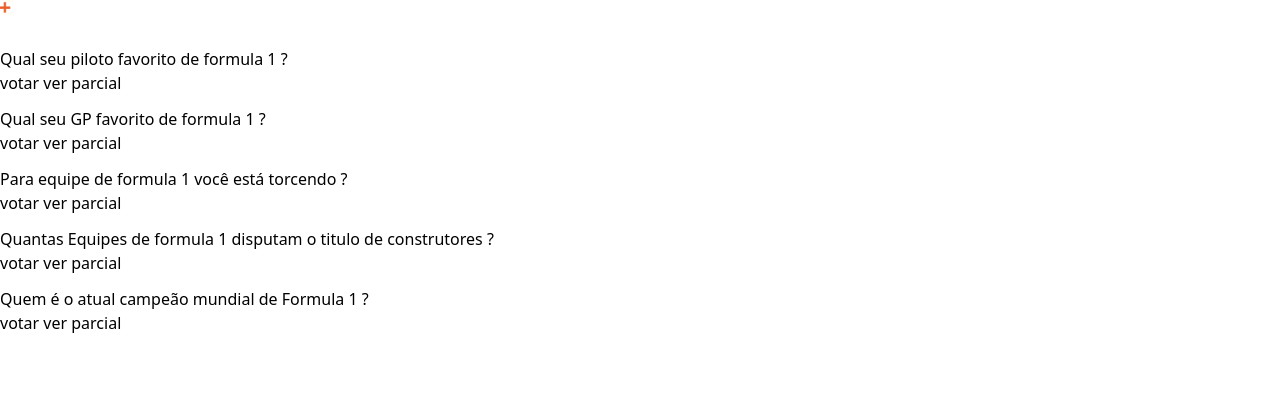
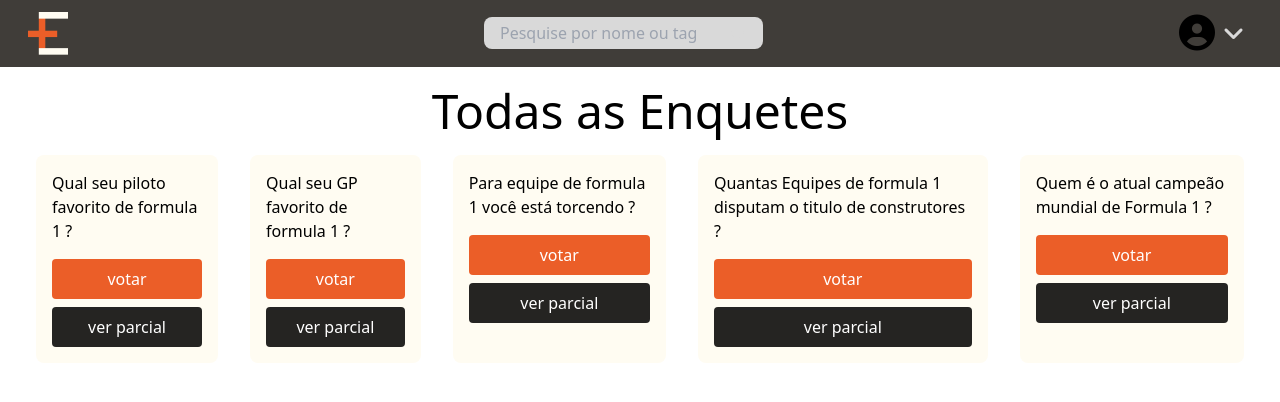
Before and after one commit to Tonny-Weslley/TADS-DSWeb, a Django app: page / in a window 1280 px wide. Shown: the top 402 px of the page. Run offline with Django 4.2, Linux system fonts and the light colour scheme; data comes from the database, SQL or seed files in the repository; some libraries are stand-ins or nearby versions.

Commit message:
adicionando enquetes na home

```diff
--- /dev/null
+++ b/enquetes/static/enquetes/css/main-style.css
@@ -0,0 +1,37 @@
+:root{
+
+    --primary-color: #EB5E28;
+    --secundary-color: #FFFCF2;
+    --grey: #D9D9D9;
+    --cream: #CCC5B9;
+    --light-black: #403D39;
+    --black: #252422;
+}
+
+.background-color-primary{
+    background-color: var(--primary-color);
+}
+
+.background-color-secundary{
+    background-color: var(--secundary-color);
+}
+
+.background-cream{
+    background-color: var(--cream);
+}
+
+.background-light-black{
+    background-color: var(--light-black);
+}
+
+.background-black{
+    background-color: var(--black);
+}
+
+.background-grey{
+    background-color: var(--grey);
+}
+
+.text-grey{
+    color: var(--grey);
+}
--- a/enquetes/templates/enquetes/pages/index.html
+++ b/enquetes/templates/enquetes/pages/index.html
@@ -1,28 +1,38 @@
-
-{% extends 'main.html' %}
-
-{% block content %}
+{% extends 'main.html' %} {% block content %}
 
 <body>
+  <section
+    class="container pt-5 flex flex-col flex justify-between items-center"
+  >
+    <h2 class="text-5xl">Todas as Enquetes</h2>
 
-
-      <div class="container pt-5">
-
+    <div class="flex flex-row m-5">
       {% for Question in Questions %}
 
-
-      <div class="card my-3">
-        <div class="card-header">
-          <h3> {{ Question.question_text }}</h3>
-          <a href="{% url 'enquetes:question_detail' Question.id %}"> votar </a>
-          <a href="{% url 'enquetes:question_results' Question.id %}"> ver parcial</a>
+      <div
+        class="rounded-lg background-color-secundary mx-4 w-50 p-4"
+      >
+        <div class="">
+          <h3 class="mb-4">{{ Question.question_text }}</h3>
+          <div class="flex flex-col">
+            <a
+              href="{% url 'enquetes:question_detail' Question.id %}"
+              class="rounded background-color-primary p-2 text-white text-center mb-2"
+            >
+              votar
+            </a>
+            <a href="{% url 'enquetes:question_results' Question.id %}"
+              class="rounded background-black p-2 text-white text-center"
+            >
+              ver parcial</a
+            >
+          </div>
         </div>
       </div>
 
+      {% endfor %}
+    </div>
+  </section>
 
-      {% endfor %}
-
-      </div>
-
-
-{% endblock %}
+  {% endblock %}
+</body>
--- a/templates/main.html
+++ b/templates/main.html
@@ -1,18 +1,22 @@
+{% load static %}
 <!DOCTYPE html>
 <html lang="pt-br">
-<head>
-    <meta charset="UTF-8">
-    <meta http-equiv="X-UA-Compatible" content="IE=edge">
-    <meta name="viewport" content="width=device-width, initial-scale=1.0">
+  <head>
+    <meta charset="UTF-8" />
+    <meta http-equiv="X-UA-Compatible" content="IE=edge" />
+    <meta name="viewport" content="width=device-width, initial-scale=1.0" />
     <script src="https://cdn.tailwindcss.com"></script>
+    <link
+      rel="stylesheet"
+      href="https://cdnjs.cloudflare.com/ajax/libs/font-awesome/6.1.1/css/all.min.css"
+      integrity="sha512-KfkfwYDsLkIlwQp6LFnl8zNdLGxu9YAA1QvwINks4PhcElQSvqcyVLLD9aMhXd13uQjoXtEKNosOWaZqXgel0g=="
+      crossorigin="anonymous"
+      referrerpolicy="no-referrer"
+    />
+    <link rel="stylesheet" href="{% static 'enquetes/css/main-style.css' %}">
     <title>+ Enquetes</title>
-</head>
-<body>
-    {% include 'navbar.html' %}
-    {% block content%}
-
-    {% endblock %}
-
-
-</body>
+  </head>
+  <body>
+    {% include 'navbar.html' %} {% block content%} {% endblock %}
+  </body>
 </html>
--- a/templates/navbar.html
+++ b/templates/navbar.html
@@ -1,14 +1,28 @@
-    {% load static %}
-    {% block content %}
+{% load static %} {% block content %}
 
+<nav class="background-light-black px-7 py-3 flex justify-between items-center">
+  <a href="/"
+    ><img
+      src="{% static 'enquetes/images/Logo.png' %}"
+      alt="+Enquetes Logo"
+      class="w-10"
+  /></a>
+  <form
+    action="GET"
+    class="background-grey rounded-lg h-8 px-4 flex items-center"
+  >
+    <input
+      type="text"
+      placeholder="Pesquise por nome ou tag"
+      class="bg-transparent outline-0 text-gray-800"
+    />
+    <button><i class="fa-solid fa-magnifying-glass text-grey"></i></button>
+  </form>
 
-    <nav>
+  <div class="flex justify-between items-center">
+    <i class="fa-solid fa-circle-user text-4xl"></i>
+    <i class="fa-solid fa-angle-down text-2xl text-grey mx-2"></i>
+  </div>
+</nav>
 
-        <a href="/"><img src="{% static 'enquetes/images/Logo.png' %}" alt="+Enquetes Logo" class="w-3.5"></a>
-
-
-    </nav>
-
-
-
-    {% endblock %}
+{% endblock %}
```
Also changed, not shown: enquetes/static/enquetes/images/enquete_image_cover.png (added).
